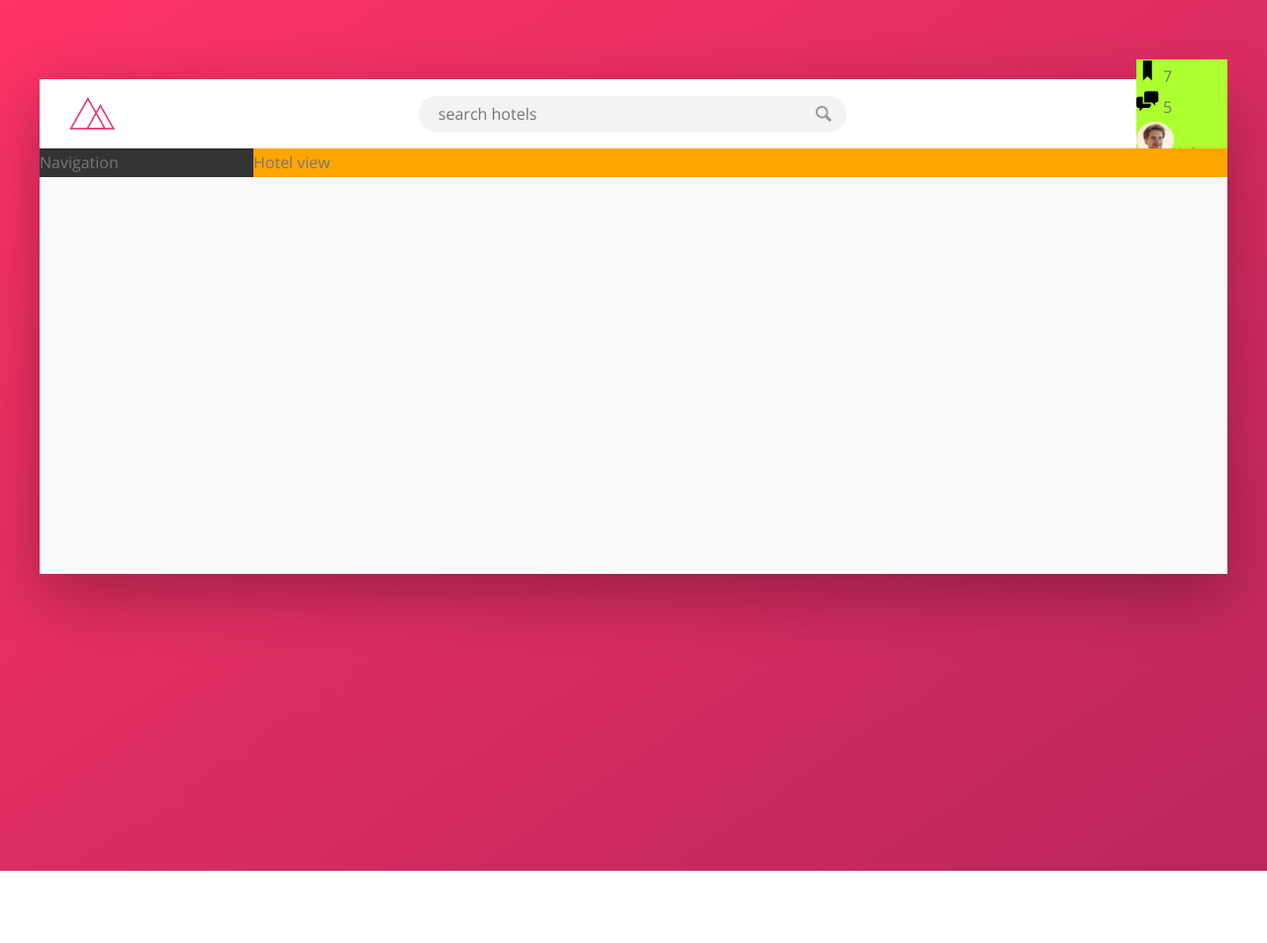
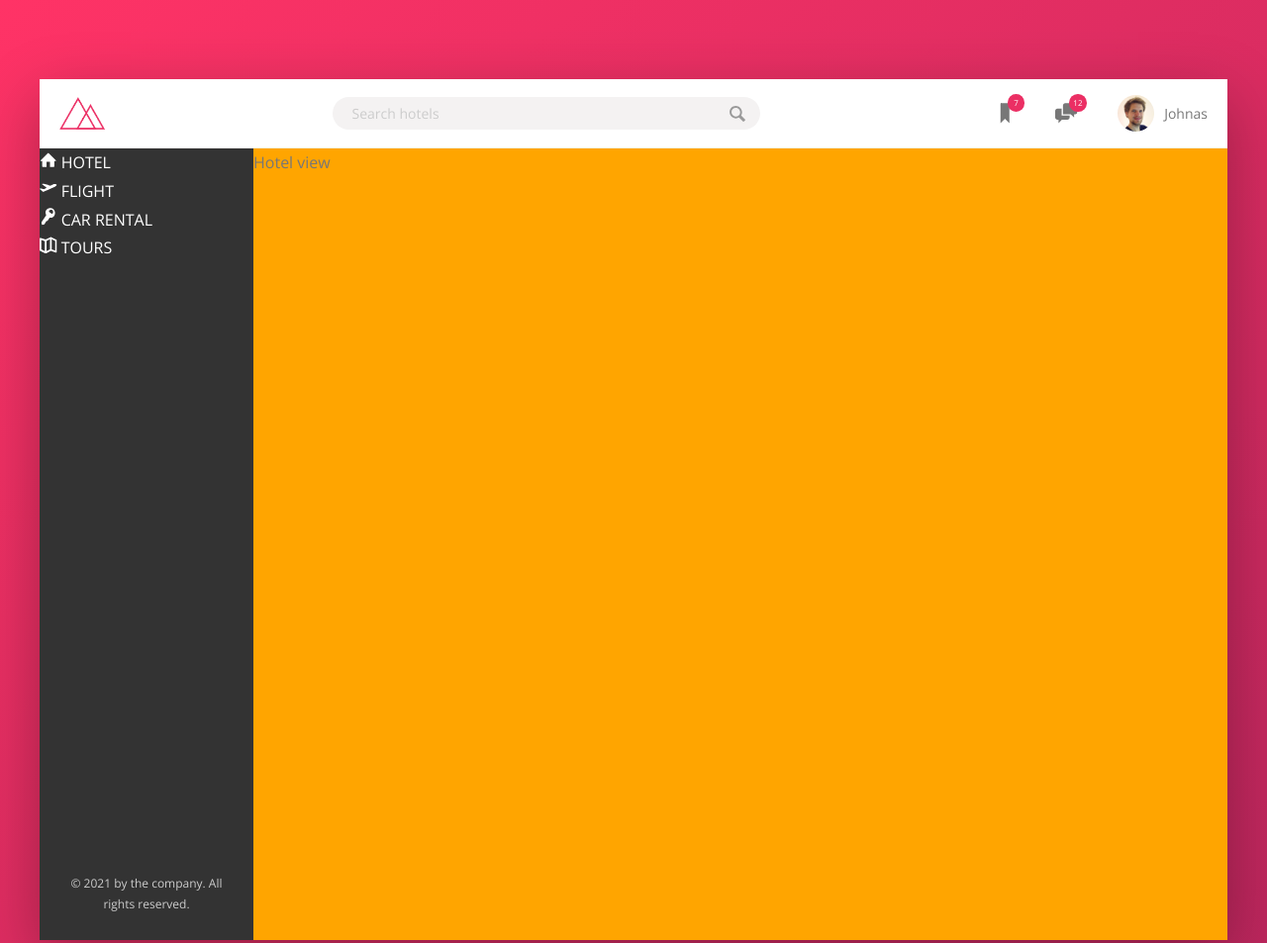
Before and after one commit to Alex-Rockwell/trillo, a website: page index.html in a window 1280 px wide. Shown: the top 953 px of the page at 99% size. Before the commit the page ends 880 px from the top, so only its background shows below. Drawn offline with nearby package versions, Linux system fonts and the light colour scheme.

Commit message:
21.08.30

```diff
--- a/index.html
+++ b/index.html
@@ -17,7 +17,7 @@
                 <img src="./img/logo.png" alt="trillo logo" class="logo">
 
                 <form action="#" class="search">
-                    <input type="text" class="search__input" placeholder="search hotels">
+                    <input type="text" class="search__input" placeholder="Search hotels">
                     <button class="search__button">
                         <svg class="search__icon">
                             <use xlink:href="./img/sprite.svg#icon-magnifying-glass"></use>
@@ -36,7 +36,7 @@
                         <svg class="user-nav__icon">
                             <use xlink:href="./img/sprite.svg#icon-chat"></use>
                         </svg>
-                        <span class="user-nav__notification">5</span>
+                        <span class="user-nav__notification">12</span>
                     </div>
                     <div class="user-nav__user">
                         <img src="./img/user.jpg" alt="User photo" class="user-nav__user-photo">
@@ -49,8 +49,50 @@
 
             <div class="content">
                 <nav class="sidebar">
-                    Navigation
+                    <ul class="side-nav">
+                        <li class="side-nav__item">
+                            <a href="#" class="side-nav__link">
+                                <svg class="side-nav__icon">
+                                    <use xlink:href="./img/sprite.svg#icon-home"></use>
+                                </svg>
+                                <span>Hotel</span>
+                            </a>
+                        </li>
+                        <li class="side-nav__item">
+                            <a href="#" class="side-nav__link">
+                                <svg class="side-nav__icon">
+                                    <use xlink:href="./img/sprite.svg#icon-aircraft-take-off"></use>
+                                </svg>
+                                <span>Flight</span>
+                            </a>
+                        </li>
+                        <li class="side-nav__item">
+                            <a href="#" class="side-nav__link">
+                                <svg class="side-nav__icon">
+                                    <use xlink:href="./img/sprite.svg#icon-key"></use>
+                                </svg>
+                                <span>Car rental</span>
+                            </a>
+                        </li>
+                        <li class="side-nav__item">
+                            <a href="#" class="side-nav__link">
+                                <svg class="side-nav__icon">
+                                    <use xlink:href="./img/sprite.svg#icon-map"></use>
+                                </svg>
+                                <span>Tours</span>
+                            </a>
+                        </li>
+                    </ul>
+
+                    <div class="legal">
+                        &copy; 2021 by the company. All rights reserved.
+                    </div>
                 </nav>
+
+
+
+
+
                 <main class="hotel-view">
                     Hotel view
                 </main>
--- a/sass/_components.scss
+++ b/sass/_components.scss
@@ -2,7 +2,7 @@
 // Logo
 .logo {
   height: 3.25rem;
-  margin-left: 3rem;
+  margin-left: 2rem;
 }
 
 
@@ -31,6 +31,11 @@
       outline: none;
       width: 100%;
       background-color: var(--color-gray-light-3);
+    }
+
+    &::-webkit-input-placeholder {
+      font-weight: 100;
+      color: var(--color-gray-light-4);
     }
   }
 
@@ -65,23 +70,46 @@
 //////////////////////////////
 // User navigation
 .user-nav {
-  background-color: greenyellow;
+  display: flex;
+  align-items: center;
+  align-self: stretch;
+
+  & > * {
+    padding: 0 2rem;
+    cursor: pointer;
+    height: 100%;
+    display: flex;
+    align-items: center;
+  }
+
+  & > *:hover {
+    background-color: var(--color-gray-light-2);
+  }
 
   &__icon-box {
-
+    position: relative;
   }
 
   &__icon {
     height: 2.25rem;
     width: 2.25rem;
+    fill:var(--color-gray-dark-2);
   }
 
   &__notification {
+    font-size: .8rem;
+    height: 1.75rem;
+    width: 1.75rem;
+    background-color: var(--color-primary);
+    color: #fff;
+    border-radius: 50%;
+    position: absolute;
+    top: 1.5rem;
+    right: 1.1rem;
 
-  }
-
-  &__user {
-
+    display: flex;
+    justify-content: center;
+    align-items: center;
   }
 
   &__user-photo {
@@ -90,6 +118,47 @@
   }
 
   &__user-name {
+    margin-left: 1rem;
+  }
+}
+
+
+//////////////////////////////
+// Side navigation
+
+.side-nav {
+  list-style: none;
+
+  &__item {
 
   }
+
+  &__link {
+    &:link,
+    &:visited {
+      color: #fff;
+      text-decoration: none;
+      text-transform: uppercase;
+    }
+    &:hover {
+
+    }
+    &:active{
+
+    }
+  }
+
+  &__icon {
+    width: 1.75rem;
+    height: 1.75rem;
+    fill: #fff;
+  }
+
 }
+
+.legal {
+  font-size: 1.2rem;
+  color: var(--color-gray-light-4);
+  text-align: center;
+  padding: 2.5rem;
+}
--- a/sass/_layout.scss
+++ b/sass/_layout.scss
@@ -8,6 +8,7 @@
 }
 
 .header {
+  font-size: 1.4rem;
   height: 7rem;
   background-color: #fff;
   border-bottom: solid 1px var(--color-gray-light-2);
@@ -20,12 +21,15 @@
 .content {
   display: flex;
   align-items: stretch;
-  // min-height: 43rem;
 }
 
 .sidebar {
   background-color: var(--color-gray-dark-1);
   flex: 0 0 18%;
+
+  display: flex;
+  flex-direction: column;
+  justify-content: space-between;
 }
 
 .hotel-view {
@@ -33,4 +37,5 @@
   flex: 1;
 
   background-color: orange;
+  height: 80rem;
 }
```
Also changed, not shown: css/style.css.
